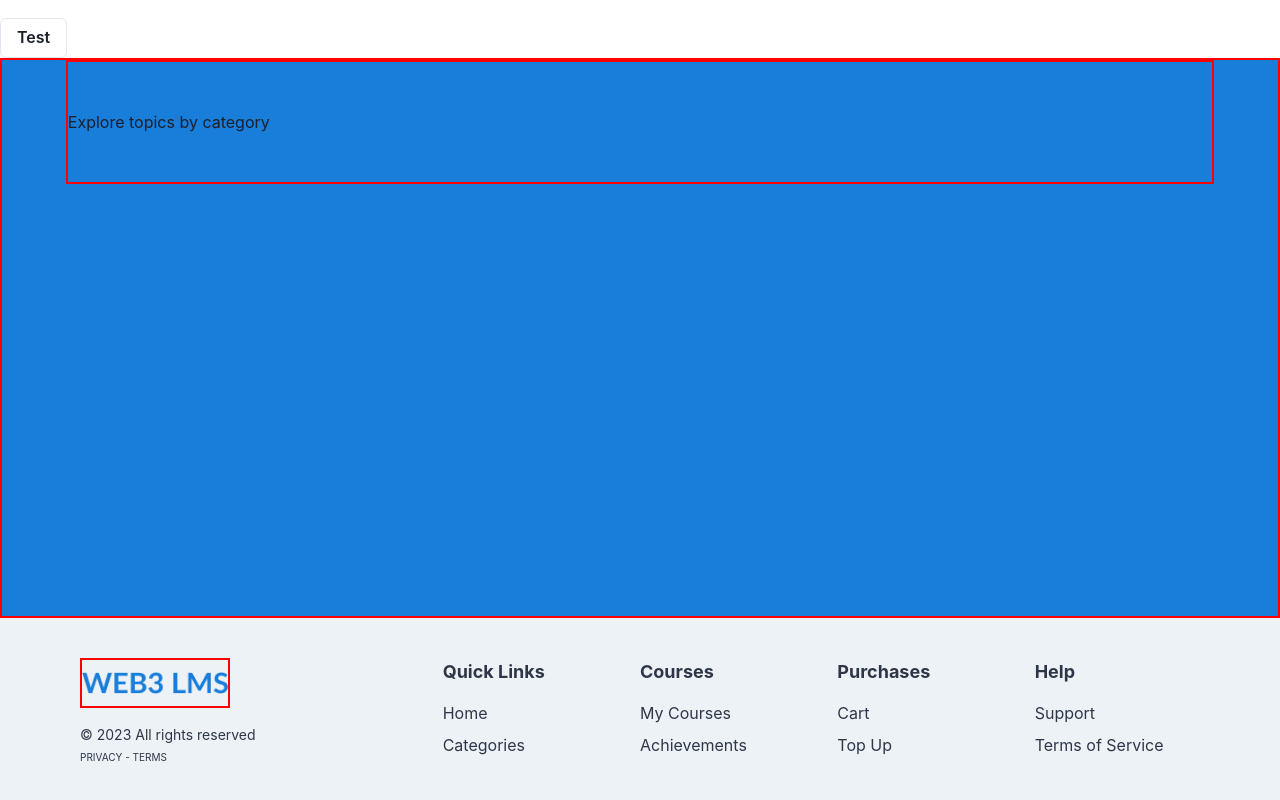
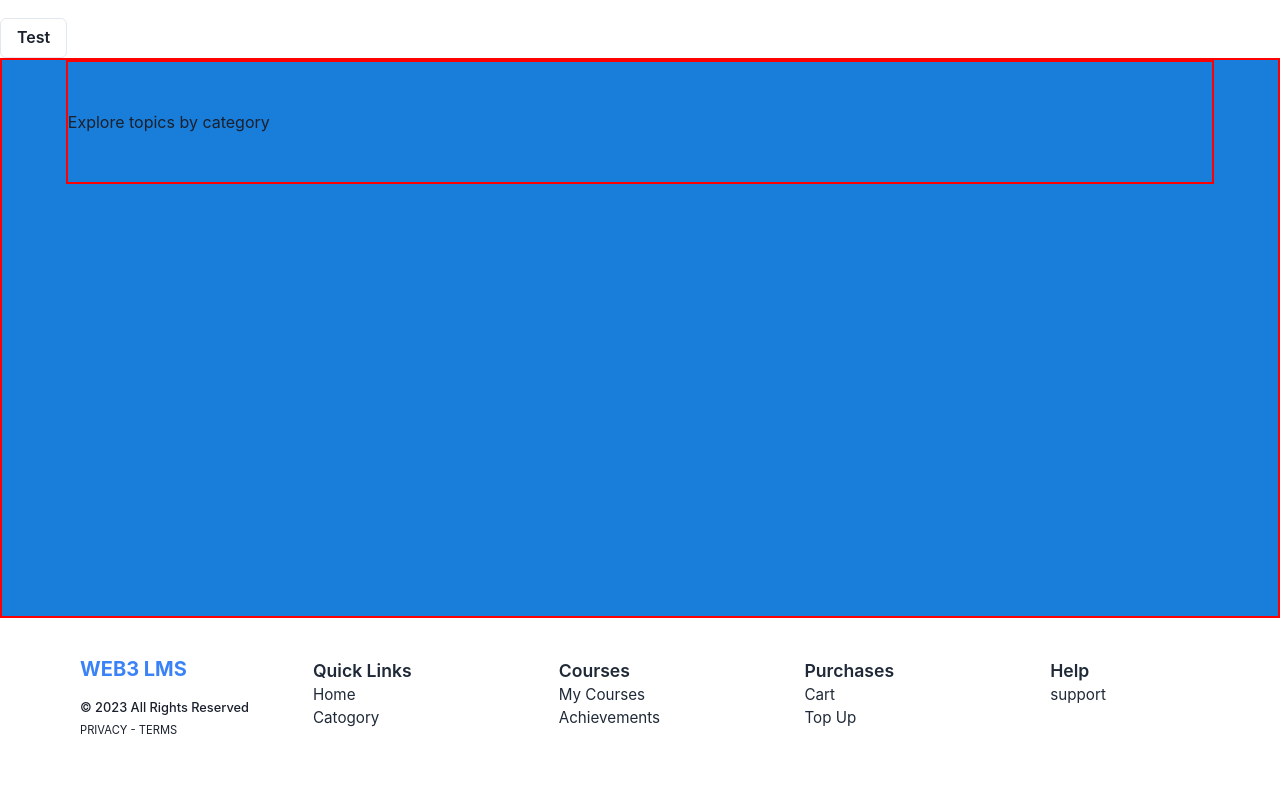
Before and after one commit to Tosmel2/AYA-LMS, a React (Create React App) app: page / in a window 1280 px wide. Shown: the part 2491-3291 px from the top of the page. Built offline with nearby package versions, Linux system fonts and the light colour scheme.

Commit message:
feat: create footer

```diff
--- a/src/Page/Course/Courses.js
+++ b/src/Page/Course/Courses.js
@@ -1,7 +1,6 @@
 import React, { useState } from "react";
 import Navbar from "../../components/Homepage/Navbar";
-import Footer from "../../components/Footer";
-
+import Footer from "../../molecules/Footer";
 import {
   Box,
   Heading,
@@ -18,6 +17,7 @@ import {
   Flex,
   Center,
 } from "@chakra-ui/react";
+
 
 const CoursePostingForm = () => {
   const [title, setTitle] = useState("");
--- a/src/components/Footer.jsx
+++ /dev/null
@@ -1,65 +0,0 @@
-import React from 'react';
-import footer_logo from '../assets/footer_logo.png';
-import {
-  Box,
-  Container,
-  Link,
-  SimpleGrid,
-  Stack,
-  Text,
-  Image,
-  useColorModeValue,
-} from '@chakra-ui/react';
-
-
-const ListHeader = ({ children }) => {
-  return (
-    <Text fontWeight={'500'} fontSize={'lg'} mb={2}>
-      {children}
-    </Text>
-  );
-};
-
-export default function LargeWithLogoLeft() {
-  return (
-    <Box
-      bg={useColorModeValue('gray.100', 'gray.100')}
-      color={useColorModeValue('gray.700', 'gray.200')}>
-      <Container as={Stack} maxW={'6xl'} py={10}>
-        <SimpleGrid
-          templateColumns={{ sm: '1fr 1fr', md: '2fr 1fr 1fr 1fr 1fr' }}
-          spacing={8}>
-          <Stack spacing={4}>
-          <Box display="flex" alignItems="center" >
-            <Image src={footer_logo} alt="Logo" w={150} h={50} mb={0} objectFit="contain" style={{border:'2px solid red'}}/>
-        </Box>
-            <Text fontSize={'sm'}  mt={0} >
-              © 2023 All rights reserved <br />
-             <span style={{fontSize:'10px'}}>PRIVACY - TERMS</span>
-            </Text>
-          </Stack>
-          <Stack align={'flex-start'}>
-            <ListHeader><Text as='b'>Quick Links</Text></ListHeader>
-            <Link href={'#'}>Home</Link>
-            <Link href={'#'}>Categories</Link>
-          </Stack>
-          <Stack align={'flex-start'}>
-            <ListHeader><Text as='b'>Courses</Text></ListHeader>
-            <Link href={'#'}>My Courses</Link>
-            <Link href={'#'}>Achievements</Link>
-          </Stack>
-          <Stack align={'flex-start'}>
-            <ListHeader><Text as='b'>Purchases</Text></ListHeader>
-            <Link href={'#'}>Cart</Link>
-            <Link href={'#'}>Top Up</Link>
-          </Stack>
-          <Stack align={'flex-start'}>
-            <ListHeader><Text as='b'>Help</Text></ListHeader>
-            <Link href={'#'}>Support</Link>
-            <Link href={'#'}>Terms of Service</Link>
-          </Stack>
-        </SimpleGrid>
-      </Container>
-    </Box>
-  );
-}
--- a/src/components/Homepage.jsx
+++ b/src/components/Homepage.jsx
@@ -1,11 +1,11 @@
 import React from 'react'
 import Navbar from '../components/Homepage/Navbar'
-import Footer from './Footer'
 import Category from './Homepage/Category'
 import Hero from './Homepage/Hero'
 import '../App.css'
 import Feature from './Homepage/Feature'
 import JustAdded from './Homepage/JustAdded'
+import Footer from '../molecules/Footer'
 
 
 
--- a/src/molecules/Footer.js
+++ b/src/molecules/Footer.js
@@ -1,12 +1,50 @@
-import React from 'react'
+import React from "react";
+import { Link, NavLink } from "react-router-dom";
 
 const Footer = () => {
+  const items = [
+    {
+      linkHead: "Quick Links",
+      l1: "https://github.com/",
+      l1Text: "Home",
+      l2: "https://github.com",
+      l2Text: "Catogory",
+    },
+    {
+      linkHead: "Courses",
+      l1: "https://github.com/",
+      l1Text: "My Courses",
+      l2: "https://github.com",
+      l2Text: "Achievements",
+    },
+    {
+      linkHead: "Purchases",
+      l1: "https://github.com/",
+      l1Text: "Cart",
+      l2: "https://github.com",
+      l2Text: "Top Up",
+    },
+    {
+      linkHead: "Help",
+      l1: "https://github.com/",
+      l1Text: "support",
+      l2: null,
+      l2Text: null,
+    },
+  ];
   return (
-    <div className='w-full flex px-4 sm:px-20 gap-10'>
-      <div className='flex flex-col'>
-        <div className='uppercase text-blue-500'>Web3 lms</div>
+    <div className='w-full flex flex-col md:flex-row px-4 md:px-10 py-10 lg:px-20 gap-x-10 gap-y-5 md:space-x-6'>
+      <div className='flex flex-col space-y-4'>
+        <span className='uppercase text-blue-500 text-left whitespace-nowrap'>
+          <Link
+            to='/'
+            className='uppercase text-blue-500 font-bold text-xl leading-3 text-left whitespace-nowrap'
+          >
+            Web3 lms
+          </Link>
+        </span>
         <div className='capitalize flex flex-col items-start'>
-          <span className='text-[.8rem] leading-[1rem] font-medium'>
+          <span className='text-[.8rem] leading-[1.3rem] font-medium whitespace-nowrap'>
             &copy; {new Date().getFullYear()} All Rights Reserved
           </span>
           <span className='uppercase text-[.7rem] leading-[1.4rem] font-[400]'>
@@ -14,8 +52,28 @@ const Footer = () => {
           </span>
         </div>
       </div>
+
+      <div className='w-full grid grid-cols-2 md:grid-cols-4 gap-y-5 md:gap-14 lg:gap-24 place-items-start'>
+        {items?.map(({ linkHead, l1, l2, l1Text, l2Text }) => {
+          return (
+            <div className='' key={linkHead}>
+              <h4 className='text-[1.1rem] font-semibold whitespace-nowrap text-left text-gray-800'>
+                {linkHead}
+              </h4>
+              <ul className='text-left'>
+                <li className='font-[400] text-[.95rem] text-gray-800'>
+                  <NavLink to={l1}>{l1Text}</NavLink>
+                </li>
+                <li className='font-[400] text-[.95rem] text-gray-800'>
+                  <NavLink to={l2}>{l2Text}</NavLink>
+                </li>
+              </ul>
+            </div>
+          );
+        })}
+      </div>
     </div>
   );
-}
+};
 
-export default Footer
+export default Footer;
```
